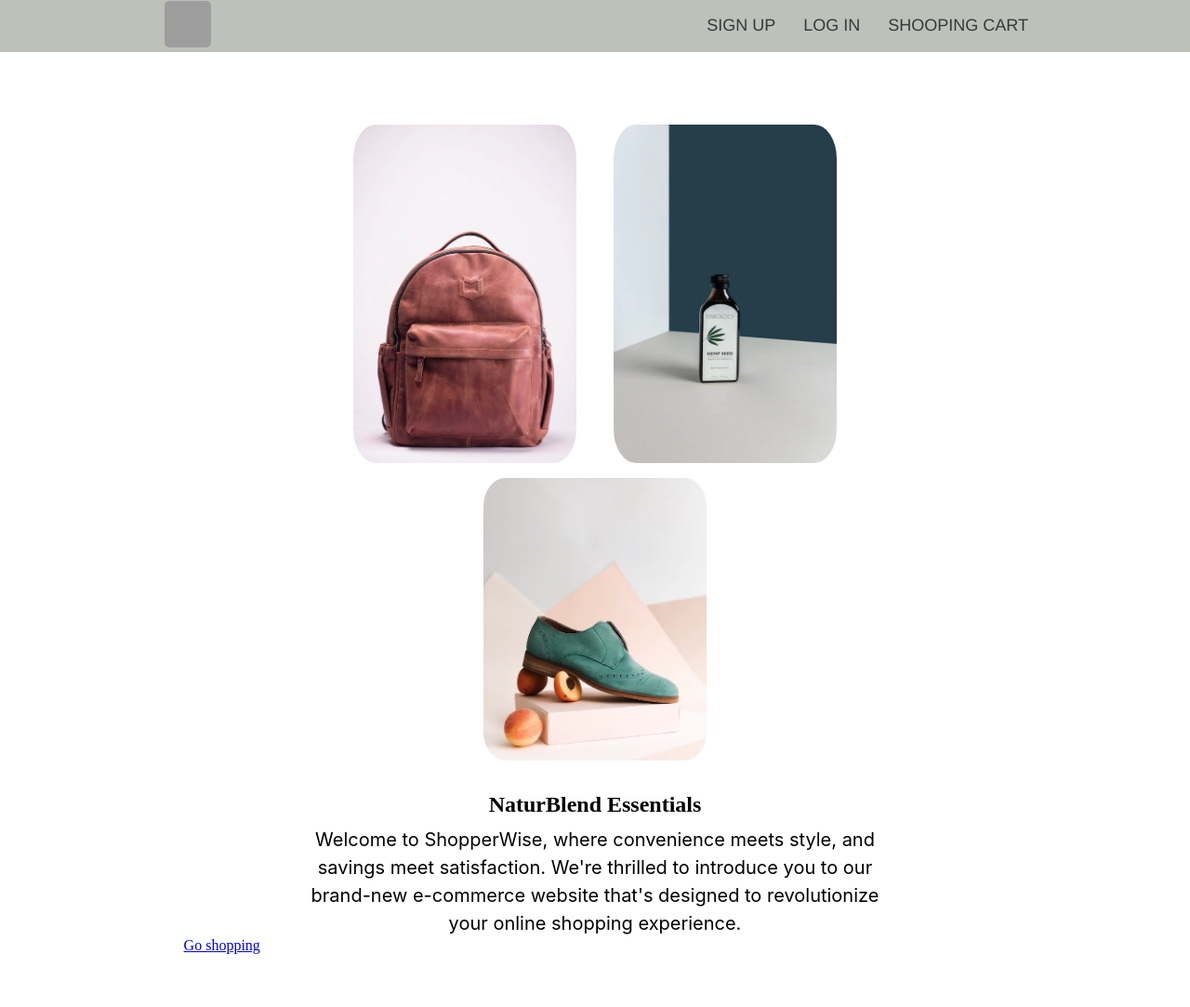
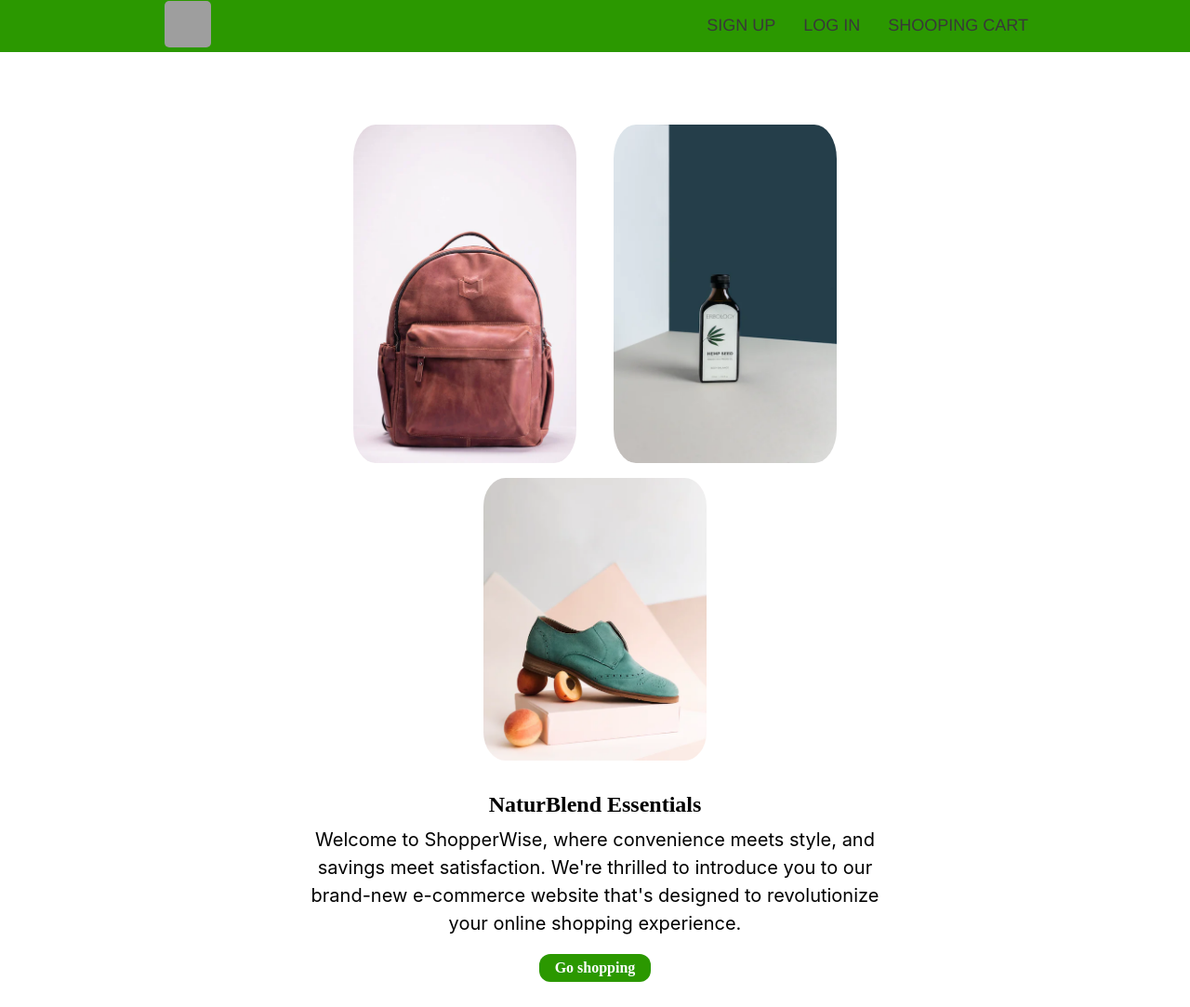
Before and after one commit to SamHsu0401/SamHsu0401, a plain HTML site: page index.html in a window 1280 px wide. Shown: the whole page at 93% size. Before the commit the page ends 1034 px from the top, so only its background shows below. Drawn offline with Linux system fonts and the light colour scheme; grey boxes are pictures that could not be loaded.

Commit message:
button complete! Home page done

```diff
--- a/css/home.css
+++ b/css/home.css
@@ -3,7 +3,6 @@
 main {
     padding-top: 100px;
     margin: 0 15%;
-    /* border: 1px solid black; */
 }
 
 .img-container {
@@ -50,7 +49,7 @@ img:hover {
 
 
 .text-area {
-    /* border: 1px solid rgb(212, 12, 12); */
+
     margin-top: 1%;
 }
 
@@ -79,3 +78,38 @@ p {
 
     color: #000000;
 }
+
+.button {
+    margin: 2% auto;
+    height: 40px;
+    width: 120px;
+    transition: all ease-in-out 250ms;
+}
+
+
+.button a {
+    display: flex;
+    justify-content: center;
+    align-items: center;
+    height: 30px;
+    border-radius: 12px;
+
+    color: white;
+    background-color: #2b9800;
+    font-weight: 700;
+    text-decoration: none;
+    transition: all ease-in-out 250ms;
+}
+
+.button:hover {
+
+    transition: all 0.5s ease;
+    width: 150px;
+    /* Adjust the width to your desired expanded size */
+}
+
+.button a:hover {
+    color: rgb(255, 255, 255);
+    transition: all 0.5s ease;
+    text-decoration: none;
+}
--- a/css/nav.css
+++ b/css/nav.css
@@ -9,7 +9,7 @@
     left: 0;
     width: 100%;
     padding: 1px;
-    background-color: #BCC1BA;
+    background-color: #2b9800;
     z-index: 100;
 
 }
--- a/index.html
+++ b/index.html
@@ -60,7 +60,12 @@
                 that's designed to revolutionize your online shopping experience.</p>
             </div>
 
-            <a href="product_page.html">Go shopping</a>
+            <div class="button">
+                <div class="text-box">
+                    <a href="product_page.html">Go shopping</a>
+                </div>
+            </div>
+
         </div>
     </main>
 </body>
```
